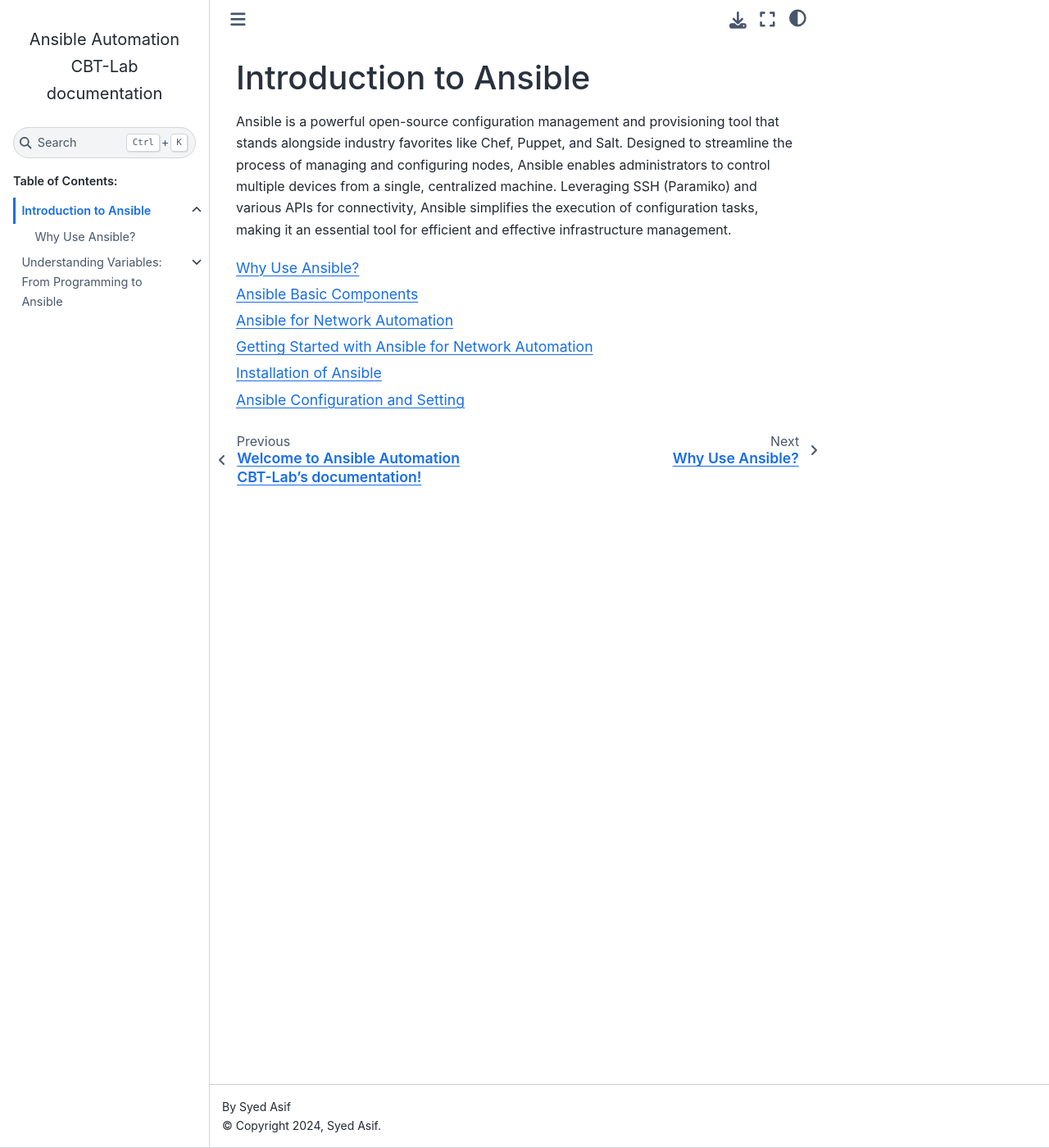
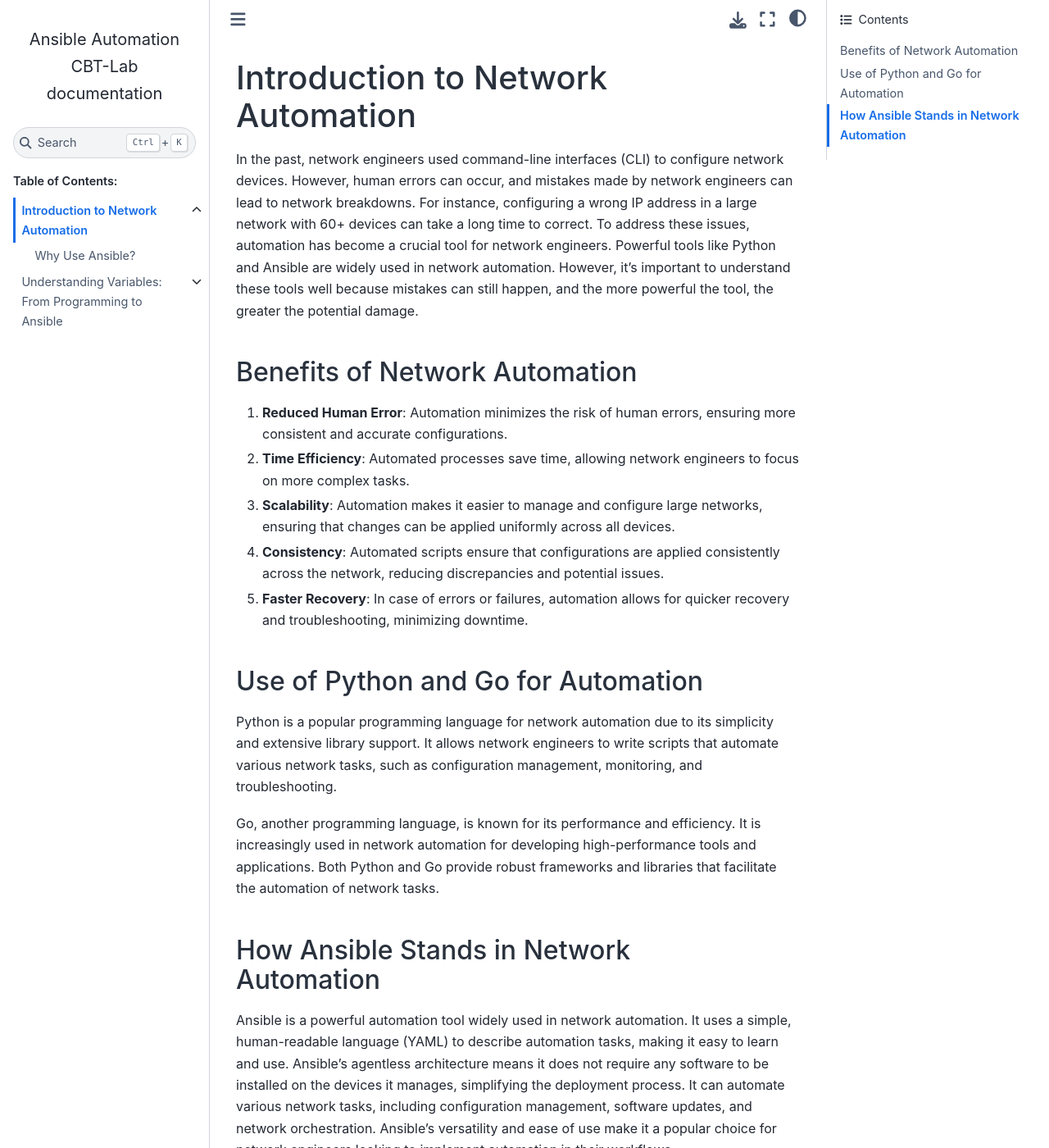
Before and after one commit to sydasif/ansible-cbt-lab, a Sphinx documentation site: the page built from docs/source/01_introduction/index.md, in a window 1280 px wide and 1400 px high. Shown: the whole window at 82% size. Built offline with Sphinx 7.4.7 and the Sphinx Book theme 1.1.4, drawn with Linux system fonts in a browser that asks for light colours; some of the changed text lies outside the part shown.

Commit message:
update chapter 1 index

````diff
--- a/docs/source/01_introduction/index.md
+++ b/docs/source/01_introduction/index.md
@@ -1,6 +1,26 @@
-# Introduction to Ansible
+# Introduction to Network Automation
 
-Ansible is a powerful open-source configuration management and provisioning tool that stands alongside industry favorites like Chef, Puppet, and Salt. Designed to streamline the process of managing and configuring nodes, Ansible enables administrators to control multiple devices from a single, centralized machine. Leveraging SSH (Paramiko) and various APIs for connectivity, Ansible simplifies the execution of configuration tasks, making it an essential tool for efficient and effective infrastructure management.
+In the past, network engineers used command-line interfaces (CLI) to configure network devices. However, human errors can occur, and mistakes made by network engineers can lead to network breakdowns. For instance, configuring a wrong IP address in a large network with 60+ devices can take a long time to correct. To address these issues, automation has become a crucial tool for network engineers. Powerful tools like Python and Ansible are widely used in network automation. However, it's important to understand these tools well because mistakes can still happen, and the more powerful the tool, the greater the potential damage.
+
+## Benefits of Network Automation
+
+1. **Reduced Human Error**: Automation minimizes the risk of human errors, ensuring more consistent and accurate configurations.
+2. **Time Efficiency**: Automated processes save time, allowing network engineers to focus on more complex tasks.
+3. **Scalability**: Automation makes it easier to manage and configure large networks, ensuring that changes can be applied uniformly across all devices.
+4. **Consistency**: Automated scripts ensure that configurations are applied consistently across the network, reducing discrepancies and potential issues.
+5. **Faster Recovery**: In case of errors or failures, automation allows for quicker recovery and troubleshooting, minimizing downtime.
+
+## Use of Python and Go for Automation
+
+Python is a popular programming language for network automation due to its simplicity and extensive library support. It allows network engineers to write scripts that automate various network tasks, such as configuration management, monitoring, and troubleshooting.
+
+Go, another programming language, is known for its performance and efficiency. It is increasingly used in network automation for developing high-performance tools and applications. Both Python and Go provide robust frameworks and libraries that facilitate the automation of network tasks.
+
+## How Ansible Stands in Network Automation
+
+Ansible is a powerful automation tool widely used in network automation. It uses a simple, human-readable language (YAML) to describe automation tasks, making it easy to learn and use. Ansible's agentless architecture means it does not require any software to be installed on the devices it manages, simplifying the deployment process. It can automate various network tasks, including configuration management, software updates, and network orchestration. Ansible's versatility and ease of use make it a popular choice for network engineers looking to implement automation in their workflows.
+
+Network automation helps reduce human errors, save time, and ensure consistency across large networks. Tools like Python and Go are essential for developing automation scripts and applications. Ansible, with its simplicity and powerful capabilities, stands out as a key tool in network automation. Understanding and using these tools effectively can greatly enhance the efficiency and reliability of network management.
 
 
 ```{toctree}
````
